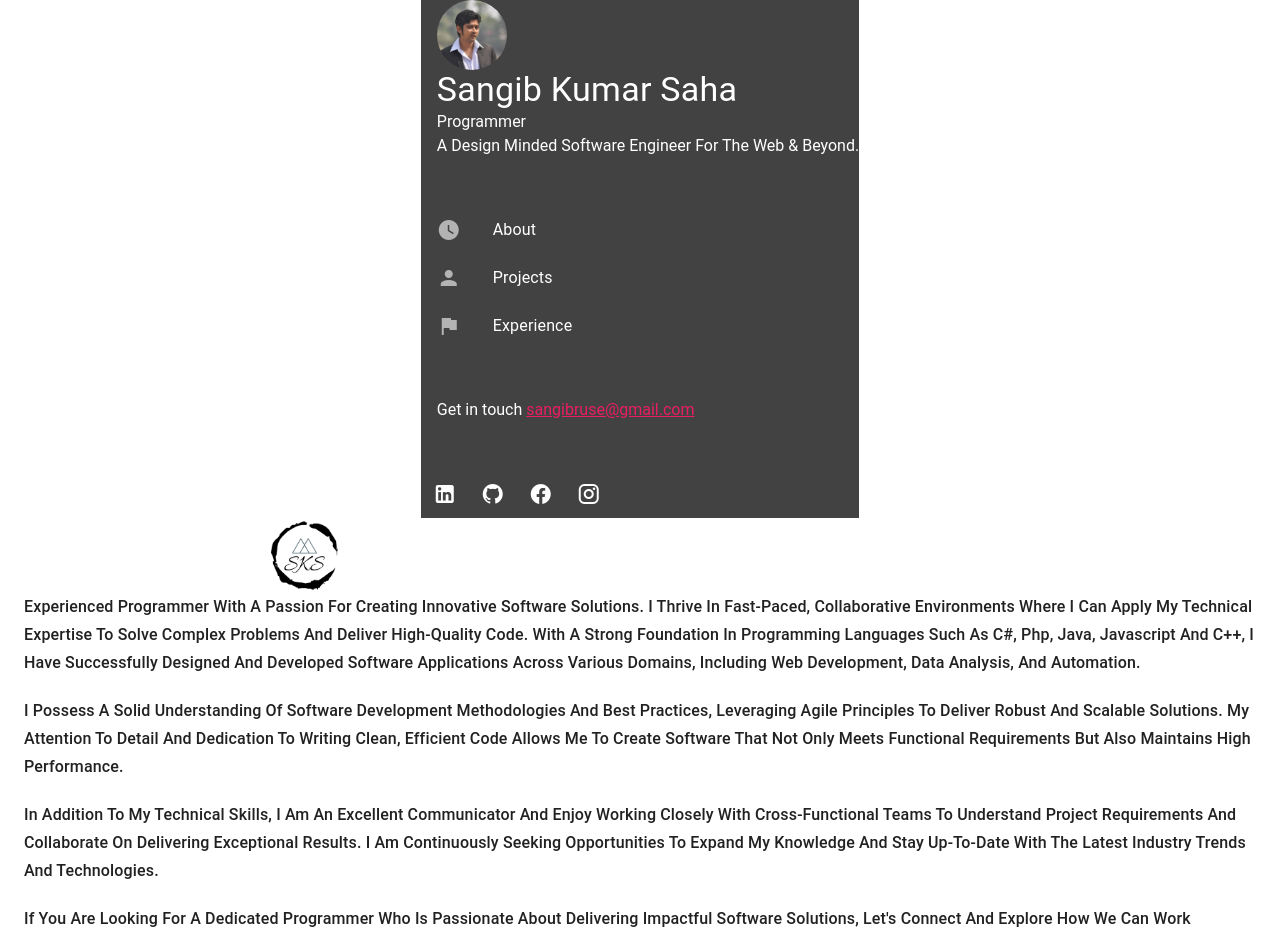
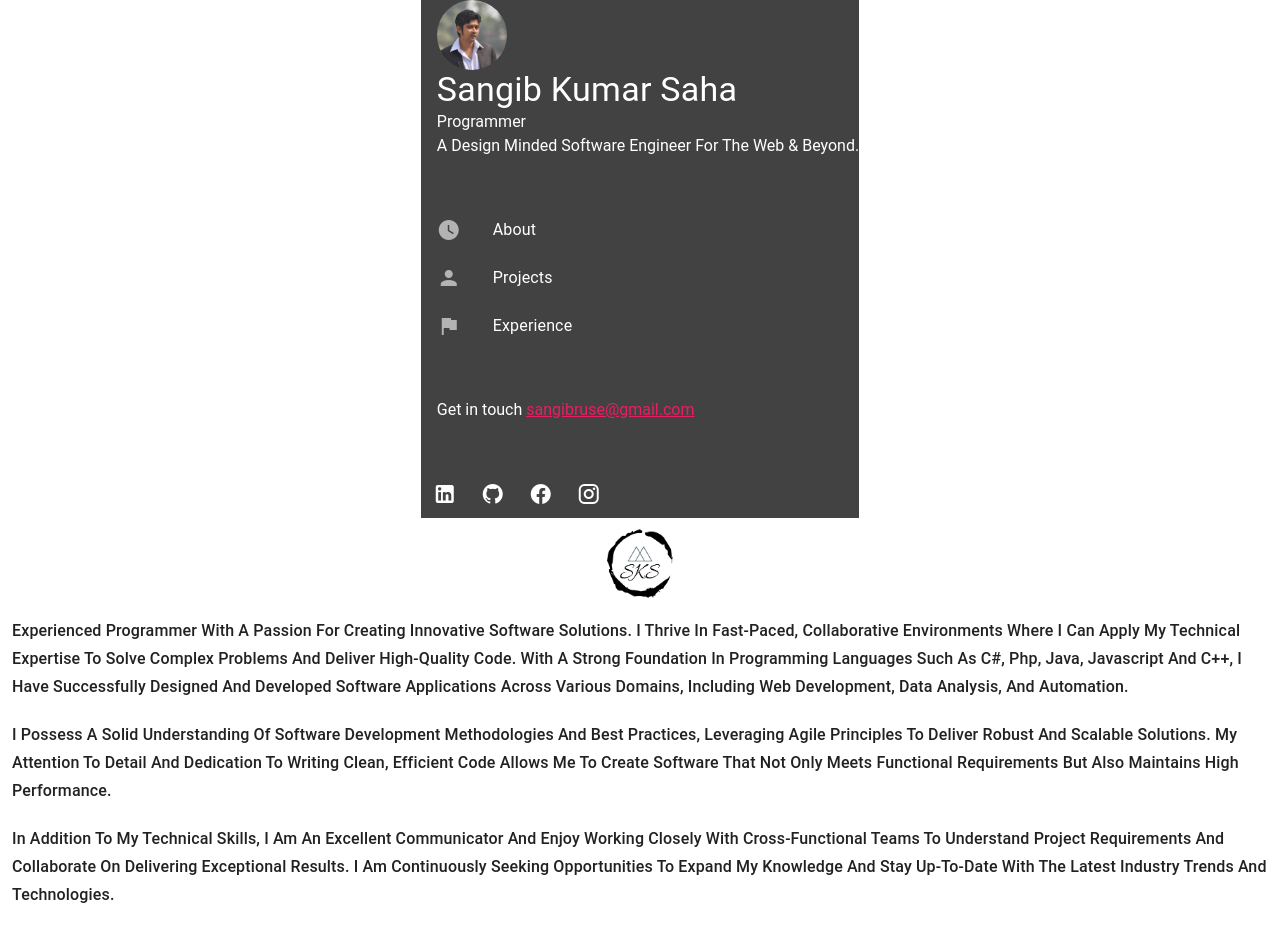
Before and after one commit to sangib58/SangibProject.Com, a Vue app: page / in a window 1280 px wide. Shown: the top 934 px of the page. Built offline with nearby package versions, Linux system fonts and the light colour scheme.

Commit message:
logo img fix

```diff
--- a/src/views/Content.vue
+++ b/src/views/Content.vue
@@ -1,8 +1,9 @@
 <template>
     <section id="about">
 
-        <v-sheet class="text-subtitle-1 text-capitalize font-weight-medium">
-            <v-img :src="this.logoImg" max-height="75" max-width="250" contain position="right" class="ml-16"></v-img>
+        <v-sheet class="text-subtitle-1 text-capitalize font-weight-medium mt-5">
+            <v-row justify="center" class="mb-4"><v-img :src="this.logoImg" max-height="75" max-width="250" contain></v-img></v-row>
+            <v-row>
                 <div class="mb-5">
                     Experienced programmer with a passion for creating innovative software solutions.
                     I thrive in fast-paced, collaborative environments where I can apply my technical
@@ -30,13 +31,14 @@
                     delivering impactful software solutions, let's connect and explore how we
                     can work together to drive innovation and achieve your business objectives.
                 </div>
+            </v-row>
 
         </v-sheet>
     </section>
 
     <section id="project" class="mt-16">
         <v-sheet>
-            <v-card :href="this.assessHourSrc" class="text-subtitle-1 text-capitalize font-weight-medium" variant="outlined" hover>
+            <v-card :href="this.assessHourSrc" target="_blank" class="text-subtitle-1 text-capitalize font-weight-medium" variant="outlined" hover>
                 <v-card-item>
                     <v-card-title class="text-subtitle-1 text-capitalize font-weight-medium">Assess Hour</v-card-title>
                 </v-card-item>
@@ -69,7 +71,7 @@
             </v-card>
 
 
-            <v-card :href="this.quizPlusSrc" class="my-6" color="grey-darken-3" variant="outlined" hover>
+            <v-card :href="this.quizPlusSrc" target="_blank" class="my-6" color="grey-darken-3" variant="outlined" hover>
                 <v-card-item>
                     <v-card-title>Quiz Plus</v-card-title>
                 </v-card-item>
@@ -102,7 +104,7 @@
                     </v-chip-group>
                 </v-card-actions>
             </v-card>
-            <v-card :href="this.vueAdminSrc" class="my-6" variant="outlined" hover>
+            <v-card :href="this.vueAdminSrc" target="_blank" class="my-6" variant="outlined" hover>
                 <v-card-item>
                     <v-card-title>Vue Admin</v-card-title>
                 </v-card-item>
@@ -134,7 +136,7 @@
                     </v-chip-group>
                 </v-card-actions>
             </v-card>
-            <v-card :href="this.coreAdminSrc" class="my-6" variant="outlined" hover>
+            <v-card :href="this.coreAdminSrc" target="_blank" class="my-6" variant="outlined" hover>
                 <v-card-item>
                     <v-card-title>Admin Plus</v-card-title>
                 </v-card-item>
@@ -166,7 +168,7 @@
                     </v-chip-group>
                 </v-card-actions>
             </v-card>
-            <v-card :href="this.qrScannerSrc" class="my-6" variant="outlined" hover>
+            <v-card :href="this.qrScannerSrc" target="_blank" class="my-6" variant="outlined" hover>
                 <v-card-item>
                     <v-card-title>QR Scanner & Generator</v-card-title>
                 </v-card-item>
```
Lines whose indentation alone changed are shown as unchanged.
